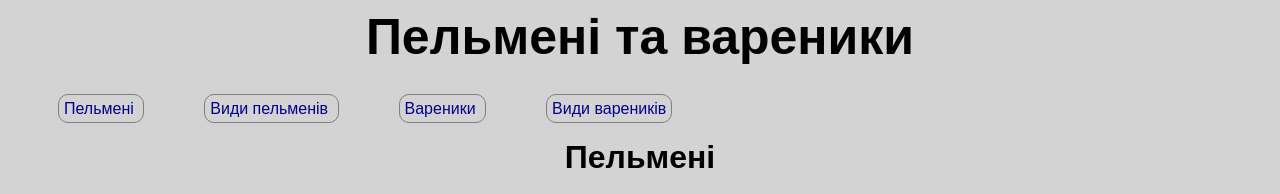
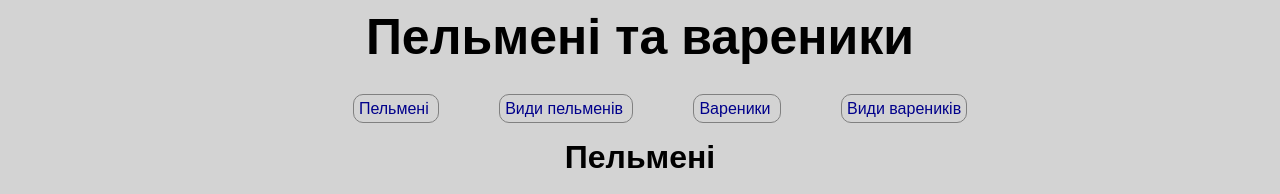
Before and after one commit to dijeyarbuzik/eda_bogov, a plain HTML site: page index.html in a window 1280 px wide. Shown: the top 194 px of the page. Drawn offline with Linux system fonts and the light colour scheme.

Commit message:
Update style.css

```diff
--- a/style.css
+++ b/style.css
@@ -34,3 +34,8 @@ img {
 main {
     text-align: center
 }
+
+nav {
+     text-align: center
+
+}
```
